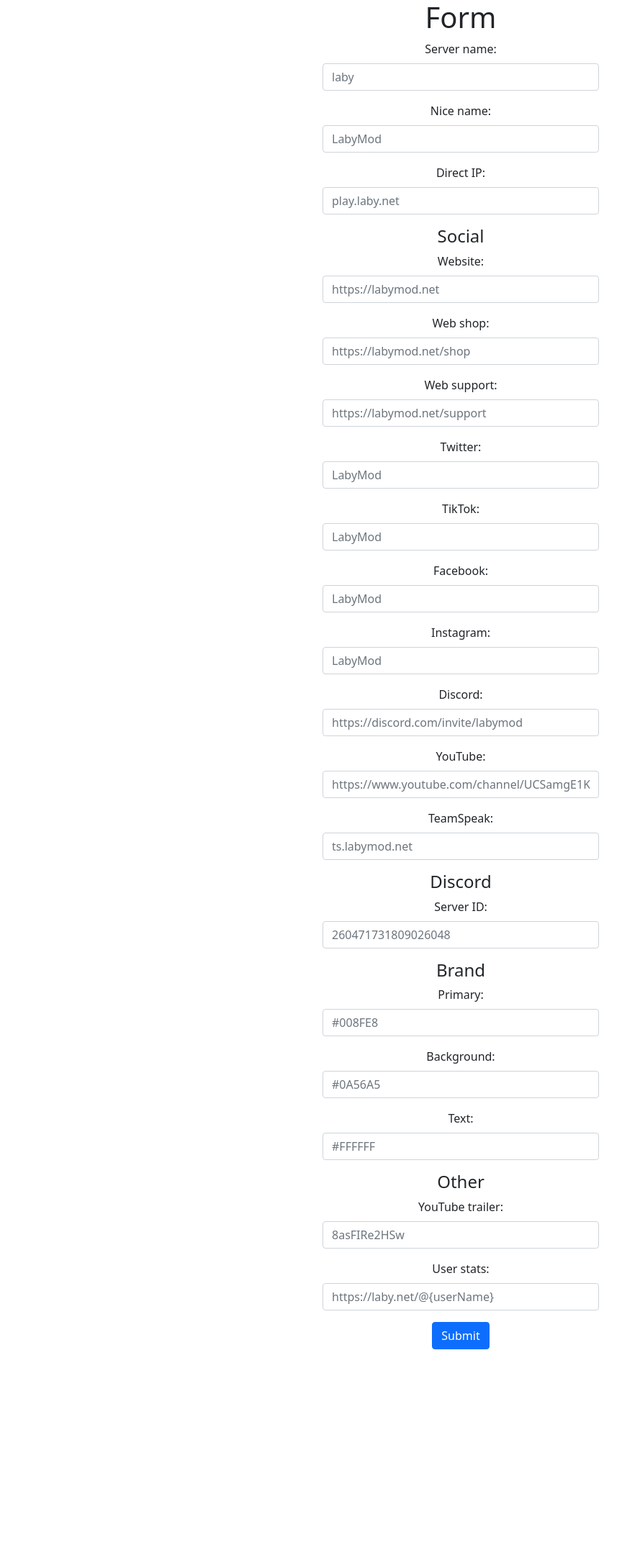
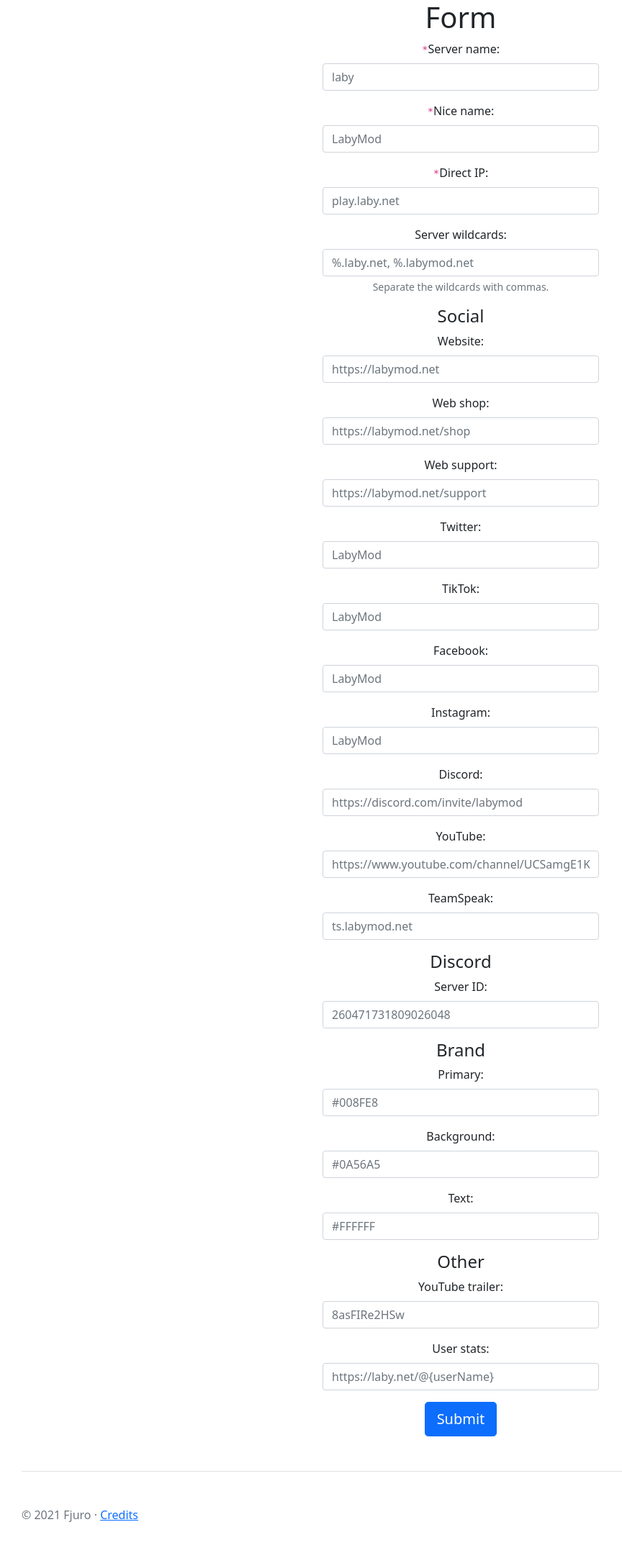
Before and after one commit to Fjuro/LabyGenerator, a PHP site: page / in a window 1280 px wide. Shown: the whole page at 72% size, without its empty margins (0-864 px from the left). Before the commit the page ends 1875 px from the top, so only its background shows below. Run offline with PHP 8.4, Linux system fonts and the light colour scheme; some libraries are stand-ins or nearby versions.

Commit message:
Add files via upload

```diff
--- a/index.php
+++ b/index.php
@@ -3,22 +3,28 @@
 <head>
     <title>LabyMod server media generator</title>
     <link href="https://cdn.jsdelivr.net/npm/bootstrap@5.1.0/dist/css/bootstrap.min.css" rel="stylesheet" integrity="sha384-KyZXEAg3QhqLMpG8r+8fhAXLRk2vvoC2f3B09zVXn8CA5QIVfZOJ3BCsw2P0p/We" crossorigin="anonymous">
+    <script src="https://kit.fontawesome.com/b528589131.js" crossorigin="anonymous"></script>
 </head>
 <body>
 <div style="text-align: center; width: 30%; margin: auto;">
   <h1>Form</h1>
     <form name="form" method="post" enctype="multipart/form-data" action="generate.php" autocomplete="off">
         <div class="mb-3">
-            <label class="form-label" for="server_name">Server name: </label>
+            <label class="form-label" for="server_name"><code>*</code>Server name: </label>
             <input class="form-control" type="text" name="server_name" id="server_name" placeholder="laby" required>
         </div>
         <div class="mb-3">
-            <label class="form-label" for="nice_name">Nice name: </label>
+            <label class="form-label" for="nice_name"><code>*</code>Nice name: </label>
             <input class="form-control" type="text" name="nice_name" id="nice_name" placeholder="LabyMod" required>
         </div>
         <div class="mb-3">
-            <label class="form-label" for="direct_ip">Direct IP: </label>
+            <label class="form-label" for="direct_ip"><code>*</code>Direct IP: </label>
             <input class="form-control" type="text" name="direct_ip" id="direct_ip" placeholder="play.laby.net" required>
+        </div>
+        <div class="mb-3">
+            <label class="form-label" for="server_wildcards">Server wildcards: </label>
+            <input class="form-control" type="text" name="server_wildcards" id="server_wildcards" placeholder="%.laby.net, %.labymod.net" aria-describedby="wildcards_help">
+            <div id="wildcards_help" class="form-text">Separate the wildcards with commas.</div>
         </div>
       <h4>Social</h4>
         <div class="mb-3">
@@ -89,9 +95,35 @@
             <input class="form-control" type="text" name="user_stats" id="user_stats" placeholder="https://laby.net/@{userName}">
         </div>
         <p style="text-align: center;">
-            <input class="btn btn-primary" type="submit" name="submit" id="submit" value="Submit">
+            <input class="btn btn-primary btn-lg" type="submit" name="submit" id="submit" value="Submit">
         </div>
     </form>
 </div>
+<footer class="pt-5 my-5 text-muted border-top" style="margin: 30px">
+    &copy; <?php echo date("Y"); ?> Fjuro &middot; <a href="#credits" data-bs-toggle="modal">Credits</a>
+</footer>
+<!-- Modal -->
+<div class="modal fade" id="credits" tabindex="-1" aria-labelledby="creditsTitle" aria-hidden="true">
+  <div class="modal-dialog">
+    <div class="modal-content">
+      <div class="modal-header">
+        <h5 class="modal-title" id="creditsTitle">Credits</h5>
+        <button type="button" class="btn-close" data-bs-dismiss="modal" aria-label="Close"></button>
+      </div>
+      <div class="modal-body">
+        <a href="https://www.w3schools.com">W3Schools</a> for amazing HTML and PHP tutorials<br>
+        <a href="https://laby.net/@Niklas">Niklas</a> for helping me with code<br>
+        <a href="https://getbootstrap.com/">Bootstrap</a> for awesome CSS framework<br>
+        Many people from <a href="https://stackoverflow.com">Stack Overflow</a><br>
+        LabyMedia for making <a href="https://labymod.net">LabyMod</a>, the best Minecraft modification
+      </div>
+      <div class="modal-footer">
+        <button type="button" class="btn btn-secondary" data-bs-dismiss="modal">Close</button>
+        <a href="https://github.com/Fjuro/LabyGenerator" class="button btn btn-primary"><i class="fab fa-github"></i> GitHub</a>
+      </div>
+    </div>
+  </div>
+</div>
+<script src="https://cdn.jsdelivr.net/npm/bootstrap@5.1.0/dist/js/bootstrap.bundle.min.js" integrity="sha384-U1DAWAznBHeqEIlVSCgzq+c9gqGAJn5c/t99JyeKa9xxaYpSvHU5awsuZVVFIhvj" crossorigin="anonymous"></script>
 </body>
 </html>
```
Also changed, not shown: generate.php (+52 -24 lines).
